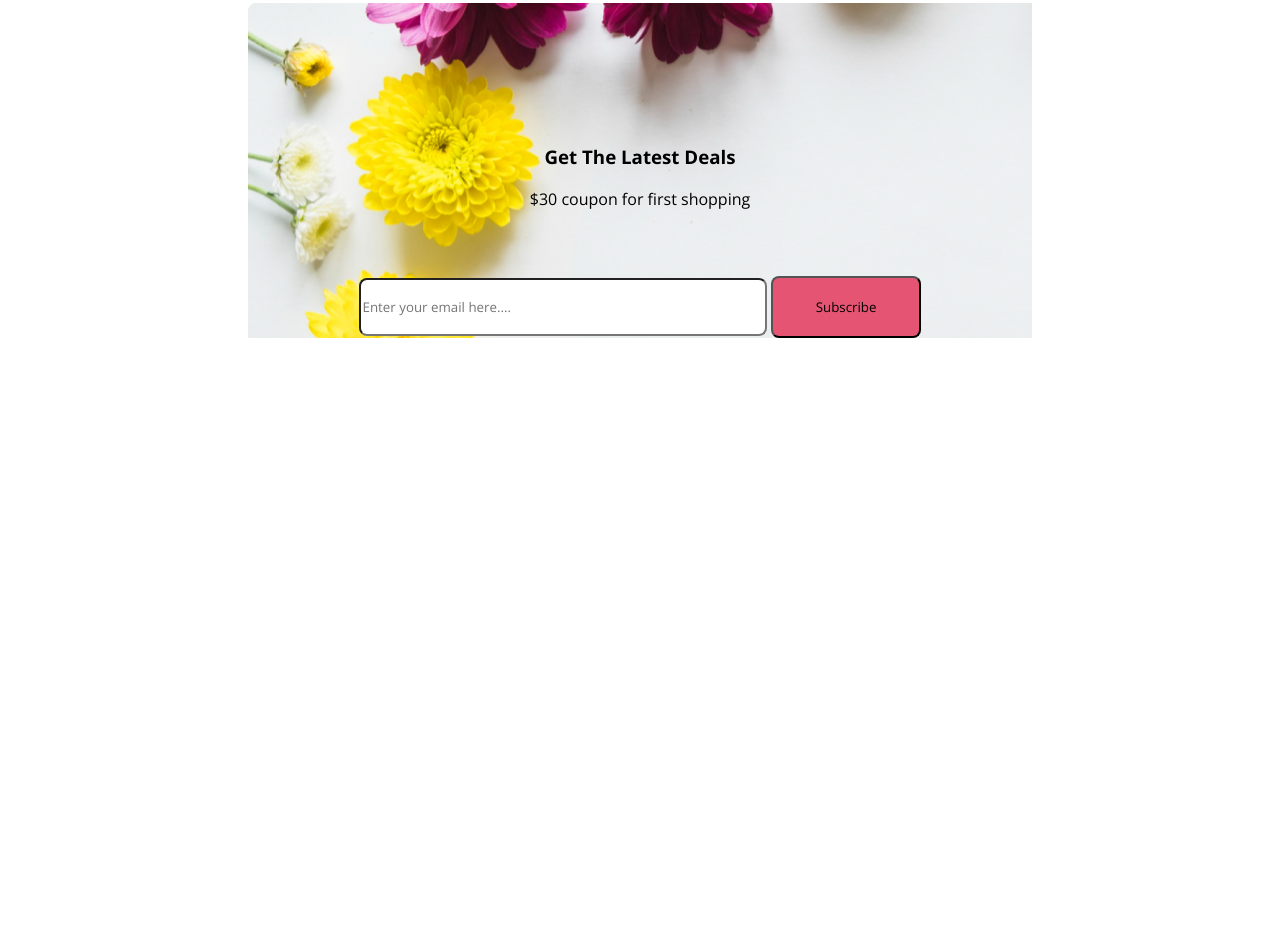
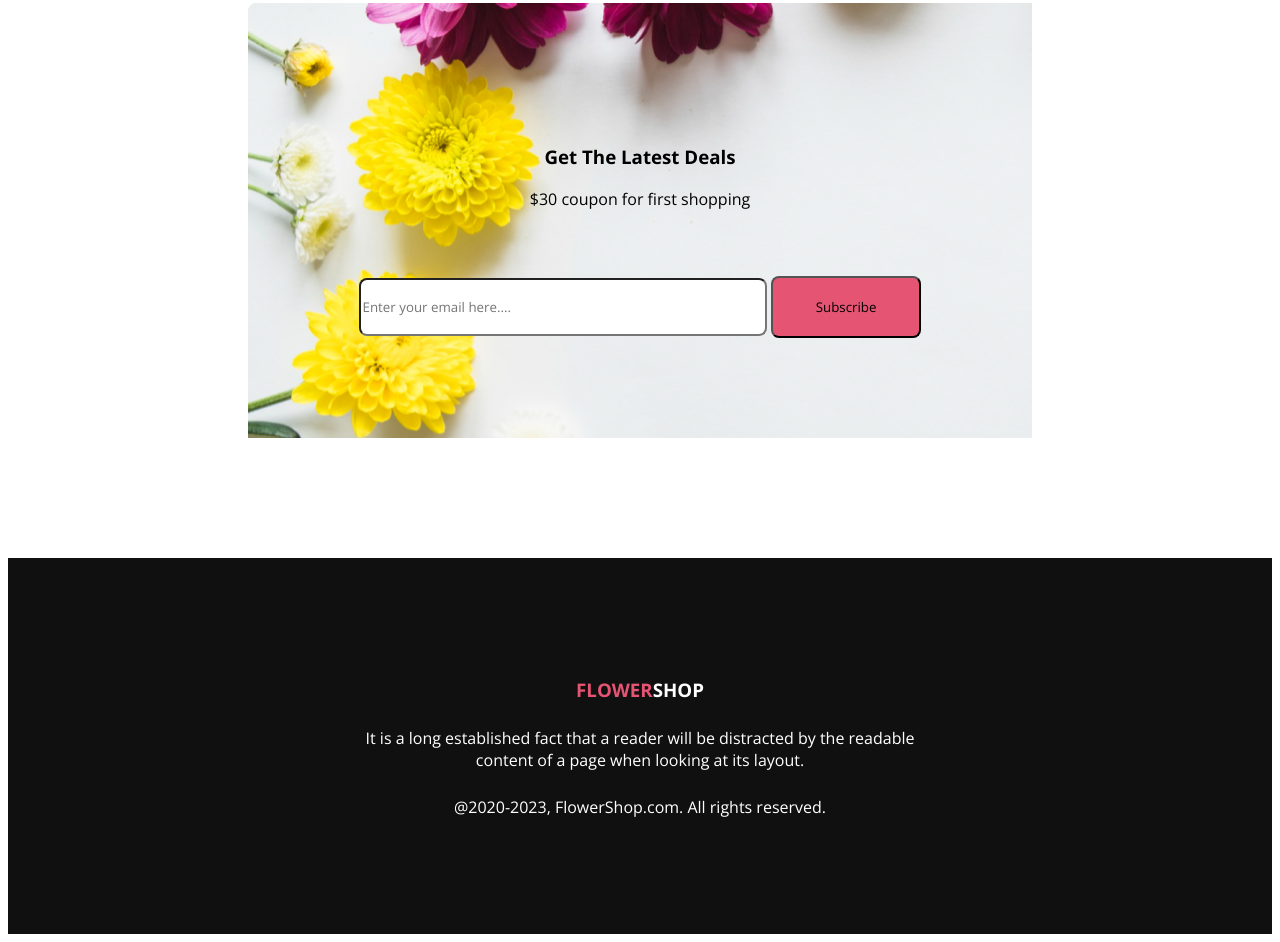
Before and after one commit to Muhammad-Sowrov/Assignment-1, a plain HTML site: page index.html in a window 1280 px wide. Shown: the part 2812-3754 px from the top of the page. Before the commit the page ends 3158 px from the top, so only its background shows below. Drawn offline with nearby package versions, Linux system fonts and the light colour scheme.

Commit message:
last touch in footer

```diff
--- a/index.html
+++ b/index.html
@@ -34,6 +34,7 @@
         </div>
     </header>
     <main>
+        <!-- SECTION 1 -->
         <section>
             <div class="firstsec">
                 <h3>Our Featured Flowers</h3>
@@ -55,6 +56,7 @@
             </div>
 
         </section>
+        <!-- SECOND SECTION -->
         <section>
             <div class="services">
                 <div class="service-pic">
@@ -71,6 +73,7 @@
                 </div>
             </div>
         </section>
+        <!-- THIRD SECTION -->
         <section>
             <div class="hotdeal">
                 <div class="dealtxt">
@@ -83,6 +86,7 @@
                 </div>
             </div>
         </section>
+        <!-- FOURTH SECTION -->
         <section>
             <div class="social">
                 <h3>Instagram</h3>
@@ -96,6 +100,7 @@
 
             </div>
         </section>
+        <!-- LAST SECTION -->
         <section>
             <div class="rectangle">
                 <div class="latest">
@@ -110,7 +115,15 @@
         </section>
     </main>
     <footer>
-
+        <section>
+            <div class="footer-section">
+               <div class="forpadding">
+                <h3 class="fotterh"><span class="logos">FLOWER</span>SHOP</h3>
+                <p class="footerp">It is a long established fact that a reader will be distracted by the readable content of a page when looking at its layout.</p>
+                <p>@2020-2023, FlowerShop.com. All rights reserved. </p>
+               </div>
+            </div>
+        </section>
     </footer>
 </body>
 </html>
--- a/style.css
+++ b/style.css
@@ -2,7 +2,7 @@
     font-family: 'Lato', sans-serif;
     font-family: 'Open Sans', sans-serif;
 }
-
+/* nav styles */
 .nav-container {
     display: flex;
     justify-content: space-around;
@@ -28,15 +28,15 @@ li {
     text-decoration: none;
 
 }
-
+/* header styles */
 .banner-container {
     display: flex;
     justify-content: space-around;
     align-items: center;
     background: rgba(229, 84, 115, 0.10);
-    background-position: ;
+
 }
-
+/* primary button styles */
 .pri-btn {
     display: inline-flex;
     padding: 20px 43px;
@@ -52,7 +52,7 @@ li {
     height: 400px;
     margin-bottom: 0px;
 }
-
+/* first section styles */
 .firstsec {
     text-align: center;
     margin-top: 170px;
@@ -132,7 +132,7 @@ li {
     gap: 100px;
 }
 
-
+/* SECOND SECTION  */
 
 .secondbanner {
     width: 400pxpx;
@@ -144,7 +144,7 @@ li {
     text-align: center;
     margin-top: 170px;
 }
-
+/* HOT DEALS STYLES */
 .socialimg {
     display: flex;
     justify-content: space-around;
@@ -176,7 +176,7 @@ li {
     padding: 2%;
     margin-bottom: 0px;
 }
-
+/* RECTANGLE BG-IMAGE */
 .rectangle {
     background-image: url("images/Rectangle\ 9.png");
     margin-top: 170px;
@@ -192,6 +192,7 @@ li {
 .iput {
     text-align: center;
     margin: auto;
+    padding-bottom: 100px;
 }
 
 input {
@@ -200,3 +201,23 @@ input {
     border-radius: 8px;
     background: #FFF;
 }
+
+/* FOOTER STYLES */
+
+
+.footer-section{
+    text-align: center;
+    margin-top: 120px;
+    color: #FFFFFF;
+    background: #111010;
+    margin-left: 0px;
+    margin-right: 0px;
+    padding: 100px 340px;
+    font-size:
+}
+.fotterh{
+    margin-bottom: 25px;
+}
+.footerp{
+    margin-bottom: 25px;
+}
```
